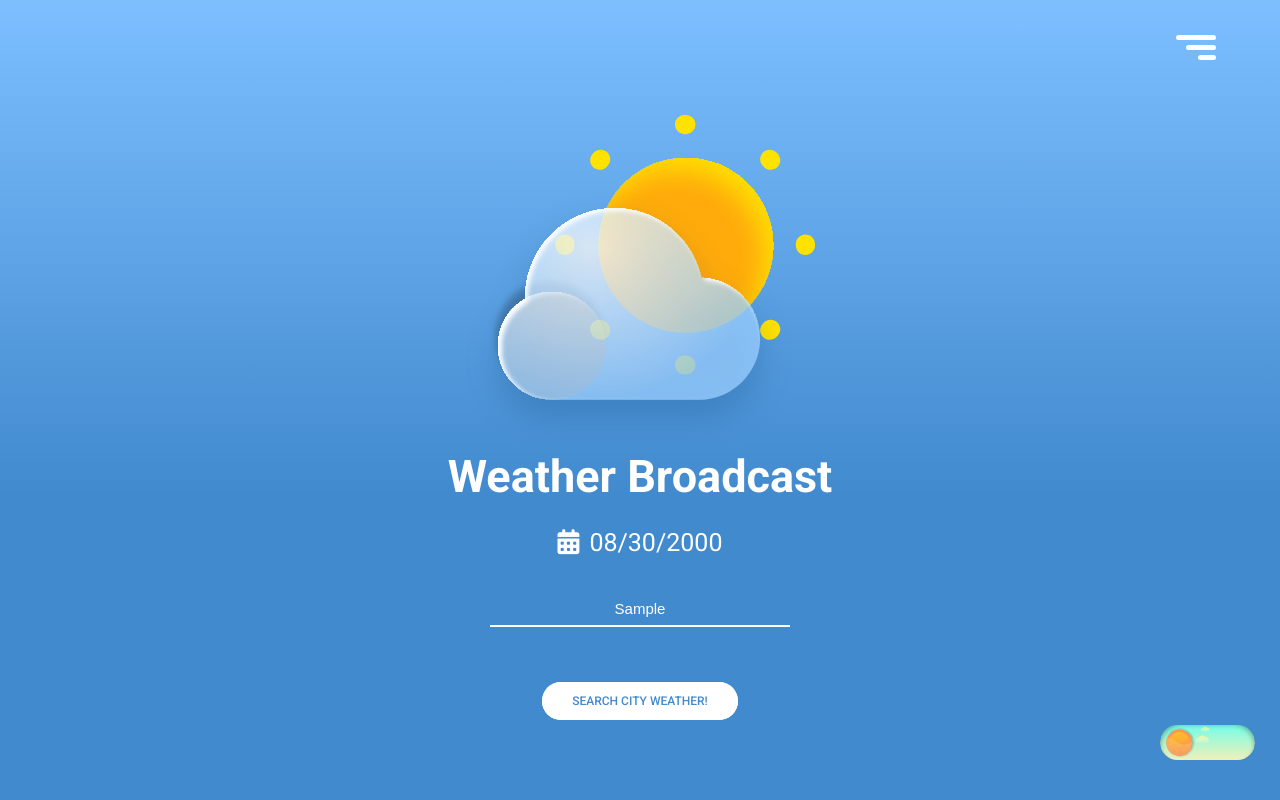
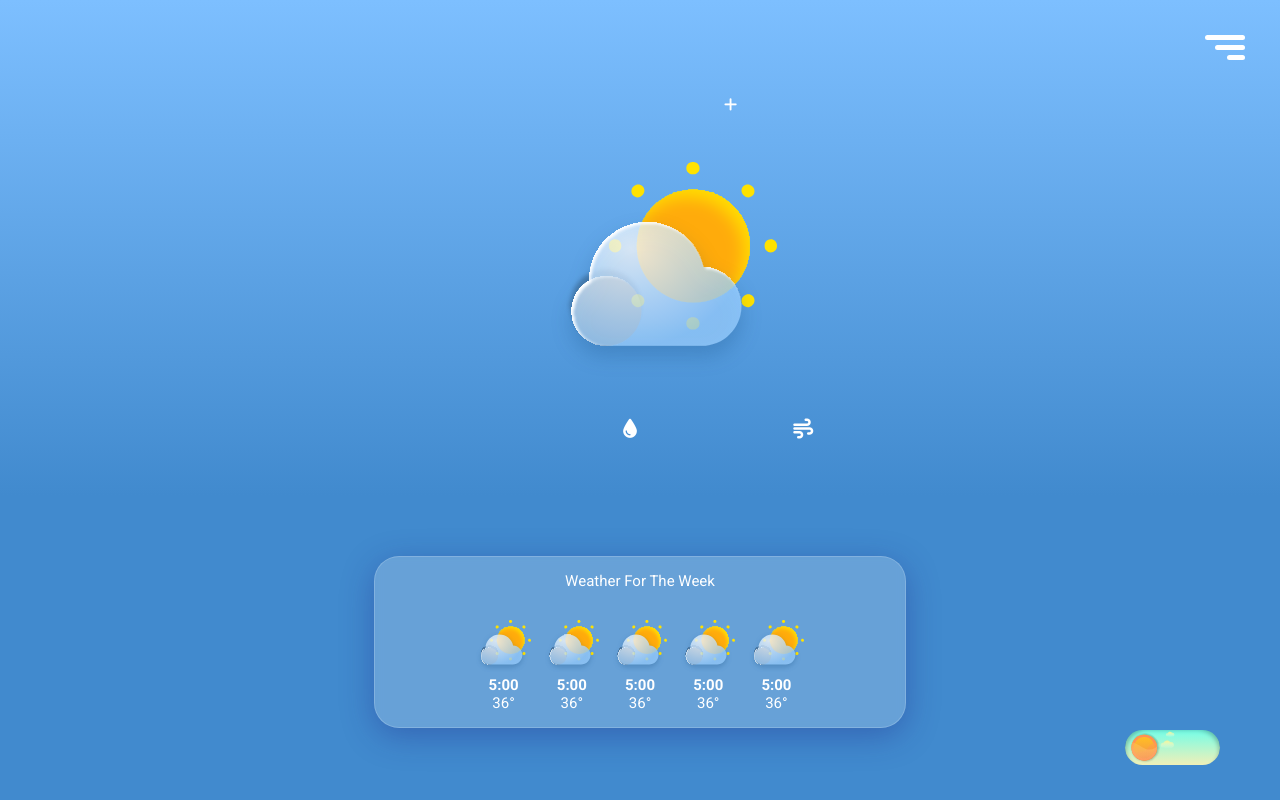
Before and after one commit to Johanh0/Weather-Broadcast, a website: page index.html in a window 1280 px wide. Both pictures are taken after typing "Sample" into the empty fields and a click on the button "SEARCH CITY WEATHER!". Drawn offline with Linux system fonts and the light colour scheme; no server answers.

Commit message:
The API it's setup, also some of the values appears already on the screen, the all content section was created

```diff
--- a/index.html
+++ b/index.html
@@ -5,6 +5,7 @@
     <meta http-equiv="X-UA-Compatible" content="IE=edge">
     <meta name="viewport" content="width=device-width, initial-scale=1.0">
     <title>Weather Broadcast</title>
+    <link rel="stylesheet" href="https://cdnjs.cloudflare.com/ajax/libs/font-awesome/6.1.2/css/all.min.css" integrity="sha512-1sCRPdkRXhBV2PBLUdRb4tMg1w2YPf37qatUFeS7zlBy7jJI8Lf4VHwWfZZfpXtYSLy85pkm9GaYVYMfw5BC1A==" crossorigin="anonymous" referrerpolicy="no-referrer" />
     <link rel="stylesheet" href="https://cdnjs.cloudflare.com/ajax/libs/font-awesome/6.1.2/css/all.min.css" integrity="sha512-1sCRPdkRXhBV2PBLUdRb4tMg1w2YPf37qatUFeS7zlBy7jJI8Lf4VHwWfZZfpXtYSLy85pkm9GaYVYMfw5BC1A==" crossorigin="anonymous" referrerpolicy="no-referrer" />
     <link rel="stylesheet" href="./css/style.css">
 </head>
@@ -19,7 +20,7 @@
 
     <main>
 
-        <section class="hero">
+        <section class="hero-section">
             <div class="hero-top-side">
                 <img src="./assets/heroImg.svg" alt="Sun with a cloud">
             </div>
@@ -27,8 +28,70 @@
                 <h1>Weather Broadcast</h1>
                 <p><i class="fa-solid fa-calendar-days"></i><span class="hero-date">08/30/2000</span></p>
 
-                <input type="text" placeholder="Search Any City..."> <br>
-                <button>Search City Weather!</button>
+                <input type="text" placeholder="Search Any City..." class="input-text"> <br>
+                <button class="search-btn">Search City Weather!</button>
+            </div>
+        </section>
+
+        <section class="content-section">
+            <div class="content-nav">
+                <p class="city-name"></p>
+                <i class="fa-solid fa-plus"></i>
+            </div>
+            <div class="content-main">
+                <p class="text-temperature"></p>
+                <img src="./assets/heroImg.svg" alt="">
+            </div>
+            <div class="content-info">
+                <p class="text-weather">
+
+                </p>
+
+                <p class="text-humidity">
+                    <i class="fa-solid fa-droplet"></i>
+                    <span class="text-humidity_p"></span>
+                </p>
+
+                <p class="text-wind">
+                    <i class="fa-solid fa-wind"></i>
+                    <span class="text-wind_p"></span>
+                </p>
+
+                <!-- <p class="text-UV">
+                    <i class="fa-regular fa-sun"></i>
+                    <span class="text-UV_p">5</span>
+                </p> -->
+            </div>
+        </section>
+
+        <section class="week-section">
+            <p class="text-week">Weather For The Week</p>
+            <div class="week-days-container">
+                <article>
+                    <img src="./assets/heroImg.svg" alt="">
+                    <p class="text-day">5:00</p>
+                    <p class="text-week-temperature">36°</p>
+                </article>
+                <article>
+                    <img src="./assets/heroImg.svg" alt="">
+                    <p class="text-day">5:00</p>
+                    <p class="text-week-temperature">36°</p>
+                </article>
+                <article>
+                    <img src="./assets/heroImg.svg" alt="">
+                    <p class="text-day">5:00</p>
+                    <p class="text-week-temperature">36°</p>
+                </article>
+                <article>
+                    <img src="./assets/heroImg.svg" alt="">
+                    <p class="text-day">5:00</p>
+                    <p class="text-week-temperature">36°</p>
+                </article>
+                <article>
+                    <img src="./assets/heroImg.svg" alt="">
+                    <p class="text-day">5:00</p>
+                    <p class="text-week-temperature">36°</p>
+                </article>
             </div>
         </section>
 
@@ -38,8 +101,10 @@
             </div>
         </footer>
 
+
         <script src="./js/nav.js"></script>
         <script src="./js/darkMode.js"></script>
+        <script src="./js/script.js"></script>
     </main>
 </body>
 </html>
--- a/js/darkMode.js
+++ b/js/darkMode.js
@@ -1,7 +1,7 @@
 const switchBody = document.querySelector(`.switch-body`);
 const switchBtn = document.querySelector(`.switch`);
 const body = document.querySelector(`body`);
-const searchBtn = document.querySelector(`.hero-bottom-side button`);
+const searchBtnStyle = document.querySelector(`.search-btn`);
 let darkMode = false;
 
 switchBody.addEventListener(`click`, fdarkMode);
@@ -20,7 +20,7 @@ function fdarkMode () {
         body.style.background = `#3F6EAE`;
 
         //Change Btn Color
-        searchBtn.style.color = `#3F6EAE`;
+        searchBtnStyle.style.color = `#3F6EAE`;
 
         //Dark mode now it's Onn
         darkMode = true;
@@ -37,7 +37,7 @@ function fdarkMode () {
         document.querySelector(`body`).style.background = `linear-gradient(0deg, rgba(65,138,206,1) 38%, rgba(125,191,255,1) 100%)`;
 
         //Change Btn Color
-        searchBtn.style.color = `#418ACE`;
+        searchBtnStyle.style.color = `#418ACE`;
 
         //Dakr mode now it's off
         darkMode = false;
--- /dev/null
+++ b/js/script.js
@@ -0,0 +1,143 @@
+//-------------------------------------
+// CONST & VAR
+
+// Const Elements Hero
+const heroSection = document.querySelector(`.hero-section`);
+const inputElement = document.querySelector(`.input-text`);
+const searchBtn = document.querySelector(`.search-btn`);
+
+// Const Elements Content
+const contentSection = document.querySelector(`.content-section`);
+const cityName = document.querySelector(`.city-name`);
+const textTemperature = document.querySelector(`.text-temperature`);
+const textWeather = document.querySelector(`.text-weather`);
+const textHumidity = document.querySelector(`.text-humidity_p`);
+const textWind = document.querySelector(`.text-wind_p`);
+const textUV = document.querySelector(`.text-UV_p`);
+
+// Const Element Week
+const weekSection = document.querySelector(`.week-section`);
+
+// Const to assingment
+let city;
+let state;
+let temperature;
+let humidity;
+let weatherDescription;
+let windSpeed;
+
+// Let for lat and lon
+let latitude;
+let longitude;
+
+//-------------------------------------
+
+
+//-------------------------------------
+// EVENTS LISTENERS
+
+// Event for change the content on the screen(click 1)
+searchBtn.addEventListener(`click`, changeContent);
+
+// Event
+
+//-------------------------------------
+
+
+//-------------------------------------
+// FUNCTIONS
+
+// Function for change the content on the screen (click 1)
+function changeContent () {
+    heroSection.style.display = `none`;
+    contentSection.style.display = `flex`;
+    weekSection.style.display = `flex`;
+
+
+
+    // Start to calling the API
+    searchingCityDataAPI();
+ };
+
+ // Function searching the API
+function searchingCityDataAPI () {
+
+    // API Key, no more than 100 per day
+    const APIKey = `3f803177538139363a1911115a225e38`;
+
+    // Getting the name of the city and cleaning the input
+    city = inputElement.value.toLowerCase();
+    inputElement.value = ``;
+
+    // Calling the API with the city name for catch the lat and lon
+    fetch(`http://api.openweathermap.org/geo/1.0/direct?q=${city}&appid=${APIKey}`).then( (response) => {
+
+        return response.json()
+
+    }).then( (data) => {
+
+        latitude = data[0].lat;
+        longitude = data[0].lon;
+        state = data[0].state;
+
+        console.log(data);
+
+        getInformation();
+
+    }).catch( (error) => {
+        alert(`Something went wrong`);
+    });
+
+    //Calling Back the API to catch weather
+    const getInformation = () => {
+
+        fetch(`https://api.openweathermap.org/data/2.5/weather?lat=${latitude}&lon=${longitude}&units=metric&appid=${APIKey}`).then( (response) => {
+
+
+            return response.json()
+
+        }).then( (data) => {
+
+            temperature = Math.floor(data.main.temp);
+            console.log(`Temperature: ${temperature}`);
+
+            weatherDescription = data.weather[0].description;
+            console.log(weatherDescription);
+
+            humidity = data.main.humidity;
+            console.log(`Humidity: ${humidity}`);
+
+            windSpeed = data.wind.speed;
+            console.log(windSpeed);
+
+            console.log(data);
+
+            // Set values on the right properities
+            setValues();
+            getUV();
+
+        })
+    };
+};
+
+// Function to print values on the screen
+function setValues () {
+
+    // Set city name text
+    cityName.innerHTML = `${city.toUpperCase()} </br> <span>${state}</span>`;
+    // Set Temperature
+    textTemperature.innerHTML = `${temperature}<span>°C</span>`;
+    // Set weather description
+    textWeather.innerText = weatherDescription;
+    // Set humidity
+    textHumidity.innerText = `${humidity}%`;
+    // Set wind
+    textWind.innerText = `${windSpeed} km/h`;
+
+
+
+
+
+
+
+};
--- /dev/null
+++ b/scss/_content.scss
@@ -0,0 +1,114 @@
+.content-section {
+    display: none;
+    // justify-content: center;
+    align-items: center;
+    flex-direction: column;
+    border-radius: 25px;
+    width: 100%;
+    // @include glassEffect;
+
+    // Content Nav
+    .content-nav {
+        display: flex;
+        width: 80%;
+        padding: 25px;
+        justify-content: space-around;
+        align-items: center;
+        text-align: center;
+        // background-color: blue;
+
+        .city-name {
+            font-size: 2rem;
+            font-weight: bold;
+
+            span {
+                font-size: 1.5rem;
+                font-weight: normal;
+            }
+        }
+
+        .fa-plus {
+            font-size: 1.5rem;
+            cursor: pointer;
+
+            &:hover {
+                color: $white-hover;
+            }
+        }
+    }
+
+    // Content main
+    .content-main {
+        display: flex;
+        width: 70%;
+        padding: 25px;
+        justify-content: space-around;
+        align-items: center;
+        // background-color: blue;
+
+        .text-temperature {
+            position: relative;
+            font-size: 10rem;
+            font-weight: bold;
+
+            span {
+                font-size: 2rem;
+                position: absolute;
+                top: 15px;
+            }
+        }
+
+
+        img {
+            width: 70%;
+        }
+    }
+
+    // Content Info
+    .content-info {
+        display: flex;
+        width: 100%;
+        padding: 15px;
+        justify-content: space-around;
+        align-items: center;
+        // background-color: blue;
+        font-size: 2rem;
+    }
+}
+
+.week-section {
+    display: none;
+    flex-direction: column;
+    justify-content: center;
+    align-items: center;
+    margin-top: 100px;
+    @include glassEffect;
+
+    .text-week {
+        font-size: 1.5rem;
+        padding: 15px;
+    }
+
+    .week-days-container {
+        display: flex;
+        justify-content: space-around;
+        justify-content: center;
+        text-align: center;
+        width: 70%;
+        padding: 15px;
+
+        article {
+            max-width: 100px;
+            font-size: 1.5rem;
+
+            img {
+                width: 80%;
+            }
+
+            .text-day {
+                font-size: 1.5rem;
+                font-weight: bold;
+            }
+        }
+    }
+}
--- a/scss/_footer.scss
+++ b/scss/_footer.scss
@@ -1,9 +1,11 @@
 footer {
-    display: flex;
-    justify-content: flex-end;
-    align-items: center;
-    width: 100%;
-    height: 45px;
+    position: absolute;
+    bottom: 0;
+    right: 0;
+    max-width: 95%;
+    height: fit-content;
+    padding: 35px;
+
 
     .switch-body {
         display: flex;
--- a/scss/_general.scss
+++ b/scss/_general.scss
@@ -13,6 +13,9 @@ html {
 }
 
 body {
+    display: flex;
+    justify-content: center;
+    align-items: center;
     background: linear-gradient(0deg, rgba(65,138,206,1) 38%, rgba(125,191,255,1) 100%);
     height: 100vh;
 }
--- a/scss/_hero.scss
+++ b/scss/_hero.scss
@@ -1,9 +1,8 @@
-.hero {
+.hero-section {
     display: flex;
     justify-content: center;
     align-items: center;
     flex-direction: column;
-    // margin: 25px;
     text-align: center;
 
     .hero-bottom-side {
--- a/scss/_nav.scss
+++ b/scss/_nav.scss
@@ -1,9 +1,11 @@
 .nav-container {
-    display: flex;
-    justify-content: flex-end;
+    // display: flex;
+    position: absolute;
+    top: 0;
+    right: 0;
     max-width: 95%;
     height: fit-content;
-    padding: 35px 0;
+    padding: 35px;
 
     .nav {
         display: flex;
--- a/scss/_var.scss
+++ b/scss/_var.scss
@@ -2,3 +2,4 @@ $primary-color: #418ACE;
 $secondary-color:#7DBFFF ;
 $dark-mode-color: #3F6EAE;
 $white: #fff;
+$white-hover: rgb(233, 230, 230);
--- a/scss/style.scss
+++ b/scss/style.scss
@@ -4,7 +4,7 @@
 @import './nav';
 @import './hero';
 @import './footer';
+@import './content';
 // @import './';
 // @import './';
 // @import './';
-// @import './';
```
Also changed, not shown: scss/_mixin.scss (+9 -0 lines), css/style.css, scss/_mediaQueries.scss (added), 1 other file.
